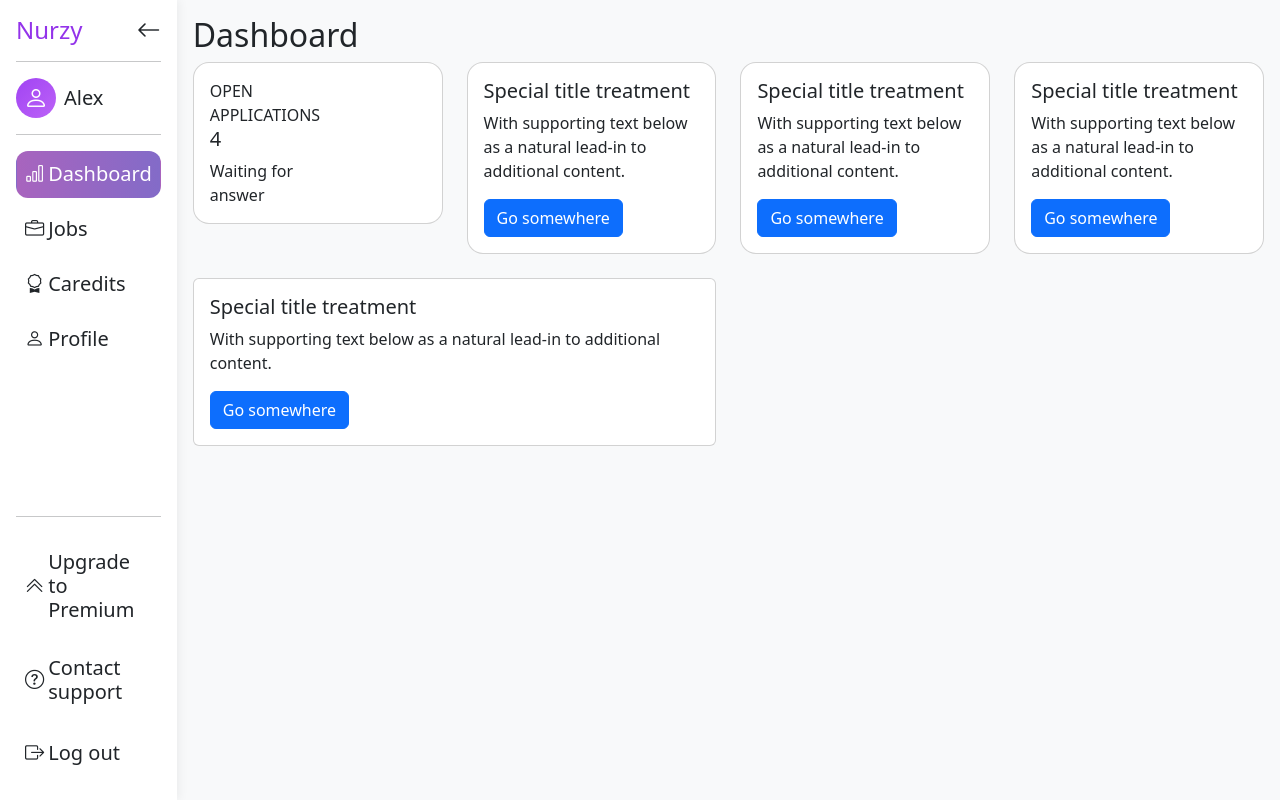
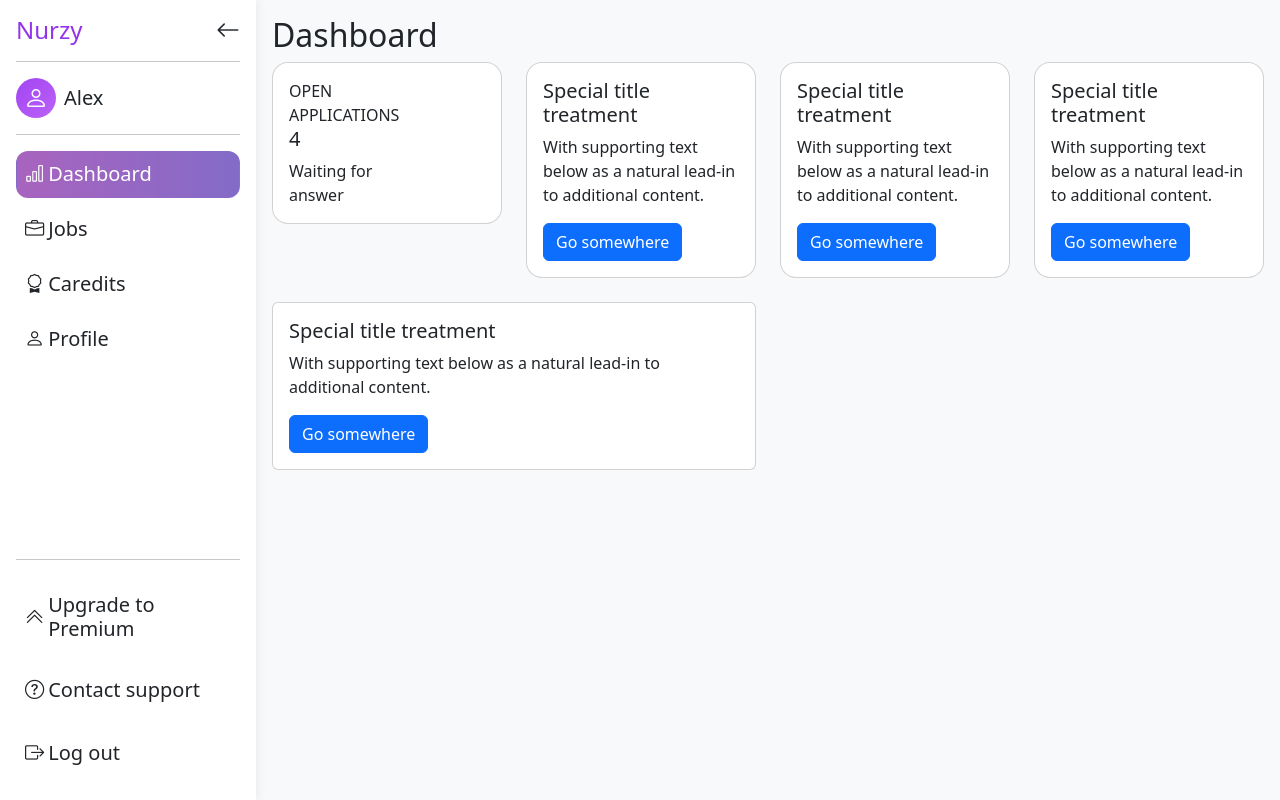
Before and after one commit to alexmunoz17/nurzy, a React (Vite) app in the folder frontend/: page / in a window 1280 px wide. Built offline with nearby package versions, Linux system fonts and the light colour scheme.

Commit message:
Sidebar & Dashboard

```diff
--- a/frontend/src/components/Sidebar/Sidebar.jsx
+++ b/frontend/src/components/Sidebar/Sidebar.jsx
@@ -12,7 +12,7 @@ function Sidebar() {
     };
 
     return (
-        <div className="p-3 vh-100 d-flex flex-column navbar-sidebar d-none d-md-flex"
+        <div className="p-3 vh-100 d-flex flex-column navbar-sidebar d-none d-md-flex flex-shrink-0"
              style={{ width: collapsedSidebar ? "5rem" : "16rem" }}>
             <div className="d-flex align-items-center">
                 <h4 className="mb-0 heading-sidebar">{collapsedSidebar ? "N" : "Nurzy"}</h4>
--- a/frontend/src/pages/Jobs/Jobs.jsx
+++ b/frontend/src/pages/Jobs/Jobs.jsx
@@ -1,6 +1,4 @@
 import { useState, useEffect } from 'react';
-
-import '../../components/Sidebar/Sidebar.css'
 
 function Jobs() {
     const [pageIsLoaded, setPageIsLoaded] = useState(false);
```
Also changed, not shown: 1 other file (tests, documents, lock files or other folders).
